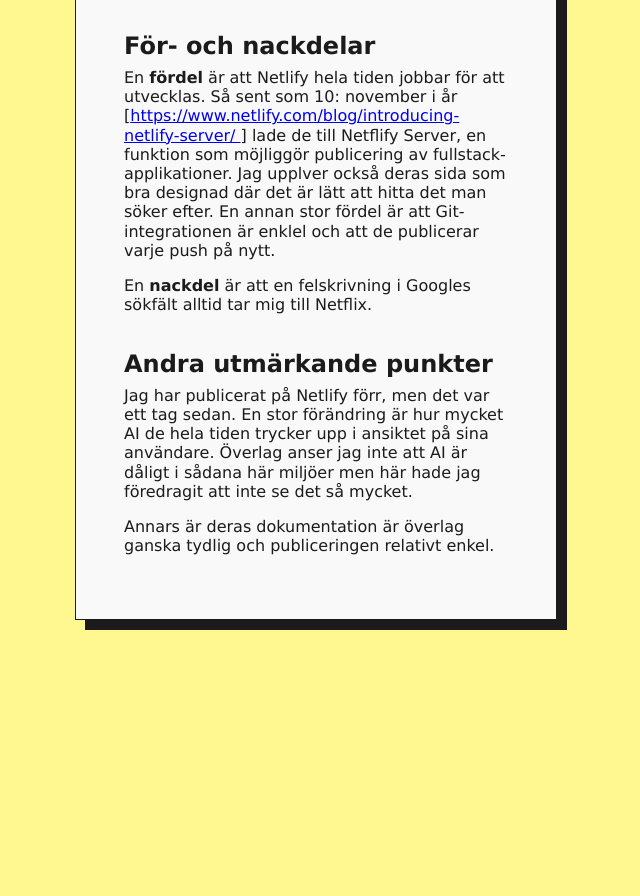
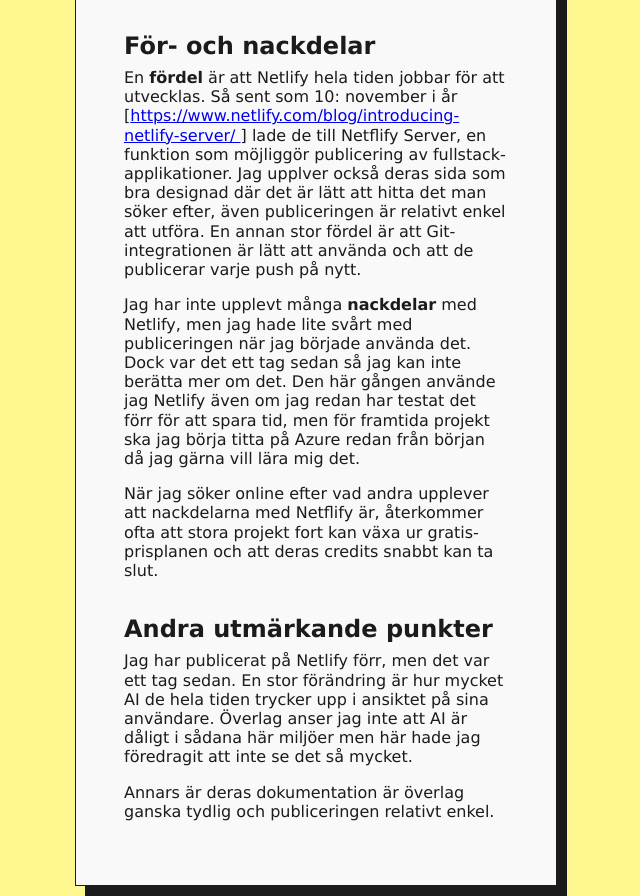
Before and after one commit to Muurein/Lab-1, a website: page pub.html in a window 1280 px wide. Shown: the part 640-1536 px from the top of the page, without its empty margins (324-964 px from the left). Before the commit the page ends 1292 px from the top, so only its background shows below. Drawn offline with Linux system fonts and the light colour scheme.

Commit message:
pub-page finished

```diff
--- a/pub.html
+++ b/pub.html
@@ -27,7 +27,8 @@
         </div>
 
         <nav class="main-menu" id="main-menu">
-            <ul><a href="pub.html">Hem</a></li>
+            <ul>
+                <li><a href="index.html">Hem</a></li>
                 <li><a href="bootstrap.html">Bootstrap</a></li>
                 <li><a href="tailwind.html">Tailwind</a></li>
                 <li class="current-page">Publicering</li>
@@ -61,11 +62,17 @@
 
                 <p>
                     En <strong>fördel</strong> är att Netlify hela tiden jobbar för att utvecklas. Så sent som 10: november i år [<a href="https://www.netlify.com/blog/introducing-netlify-server/">https://www.netlify.com/blog/introducing-netlify-server/ </a>] lade de till Netflify Server,
-                    en funktion som möjliggör publicering av fullstack-applikationer.  Jag upplver också deras sida som bra designad där det är lätt att hitta det man söker efter. En annan stor fördel
-                    är att Git-integrationen är enklel och att de publicerar varje push på nytt.
+                    en funktion som möjliggör publicering av fullstack-applikationer. Jag upplver också deras sida som bra designad där det är lätt att hitta det man söker efter, även publiceringen
+                    är relativt enkel att utföra. En annan stor fördel är att Git-integrationen är lätt att använda och att de publicerar varje push på nytt.
                 </p>
                 <p>
-                    En <strong>nackdel</strong> är att en felskrivning i Googles sökfält alltid tar mig till Netflix.
+                    Jag har inte upplevt många <strong>nackdelar</strong> med Netlify, men jag hade lite svårt med publiceringen när jag började använda det. Dock var det ett tag
+                    sedan så jag kan inte berätta mer om det. Den här gången använde jag Netlify även om jag redan har testat det förr för att spara tid, men för framtida projekt
+                    ska jag börja titta på Azure redan från början då jag gärna vill lära mig det.
+                </p>
+                <p>
+                    När jag söker online efter vad andra upplever att nackdelarna med Netflify är, återkommer ofta att stora projekt fort kan växa ur gratis-prisplanen och att
+                    deras credits snabbt kan ta slut.
                 </p>
         </article>
 
```
